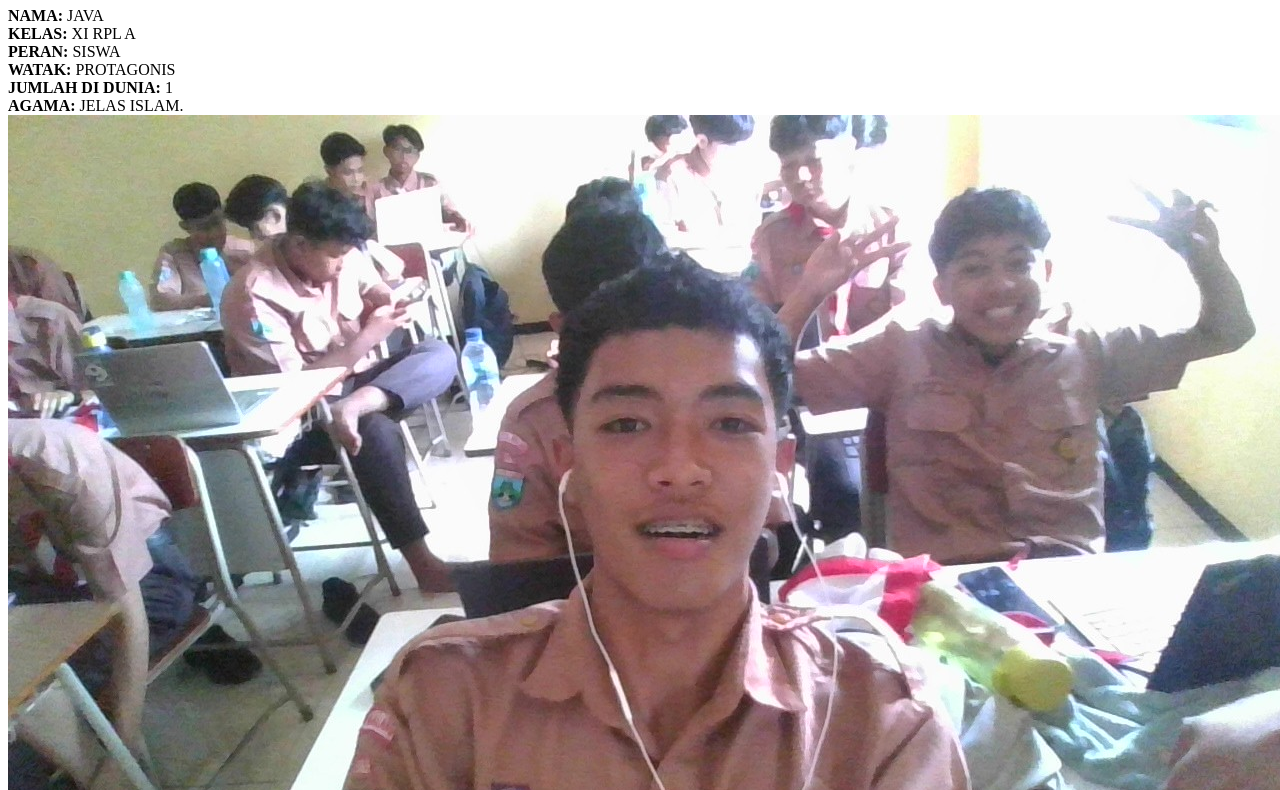
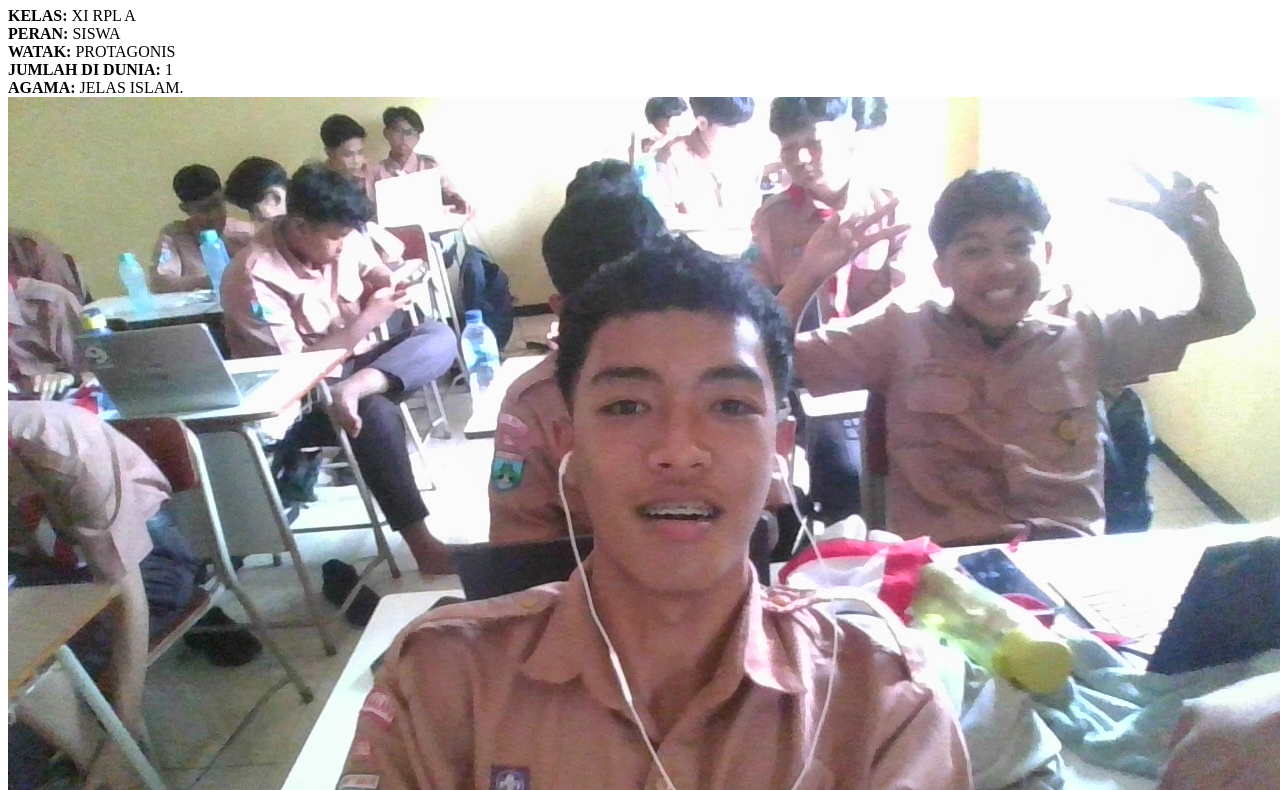
Before and after one commit to javajualanwebsite/Website-Perkenalan-diri-simple, a plain HTML site: page index.html in a window 1280 px wide. Shown: the part 73-863 px from the top of the page. Drawn offline with Linux system fonts and the light colour scheme.

Commit message:
bismillah

```diff
--- a/index.html
+++ b/index.html
@@ -11,7 +11,6 @@
 
     <div class="card">
         <div class="info">
-            <strong>NAMA:</strong> JAVA<br>
             <strong>KELAS:</strong> XI RPL A<br>
             <strong>PERAN:</strong> SISWA<br>
             <strong>WATAK:</strong> PROTAGONIS<br>
```
